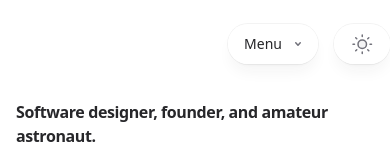
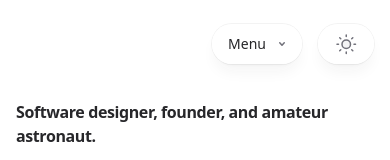
Before and after one commit to NelsonMaty/spotlight, a Vue app: page / in a window 390 px wide. Shown: the top 160 px of the page. Built offline with nearby package versions, Linux system fonts and the light colour scheme.

Commit message:
Add padding to header for breakpoint below sm

```diff
--- a/src/components/PageHeader.vue
+++ b/src/components/PageHeader.vue
@@ -1,8 +1,8 @@
 <template>
   <header>
-    <div class="pointer-events-auto w-full pt-6">
-      <div class="mx-auto max-w-7xl sm:px-8 lg:px-8">
-        <div class="mx-auto max-w-2xl duration-1000 lg:max-w-5xl">
+    <div class="pointer-events-auto w-full px-4 pt-6 sm:px-8 lg:px-12">
+      <div class="mx-auto max-w-7xl">
+        <div class="mx-auto max-w-2xl lg:max-w-5xl">
           <div class="flex gap-4">
             <div class="flex flex-1"></div>
             <div class="flex flex-1 justify-end md:justify-center">
```
